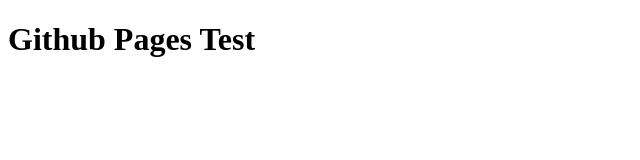
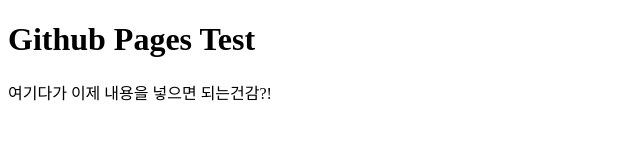
Before and after one commit to choijw0528/choijw0528.github.io, a plain HTML site: page index.html in a window 1280 px wide. Shown: the whole page, without its empty margins (0-640 px from the left). Drawn offline with Linux system fonts and the light colour scheme.

Commit message:
test commit

```diff
--- a/index.html
+++ b/index.html
@@ -7,5 +7,8 @@
 </head>
 <body>
     <h1>Github Pages Test</h1>
+    <div class="wrap">
+        <p>여기다가 이제 내용을 넣으면 되는건감?!</p>
+    </div>
 </body>
 </html>
```
